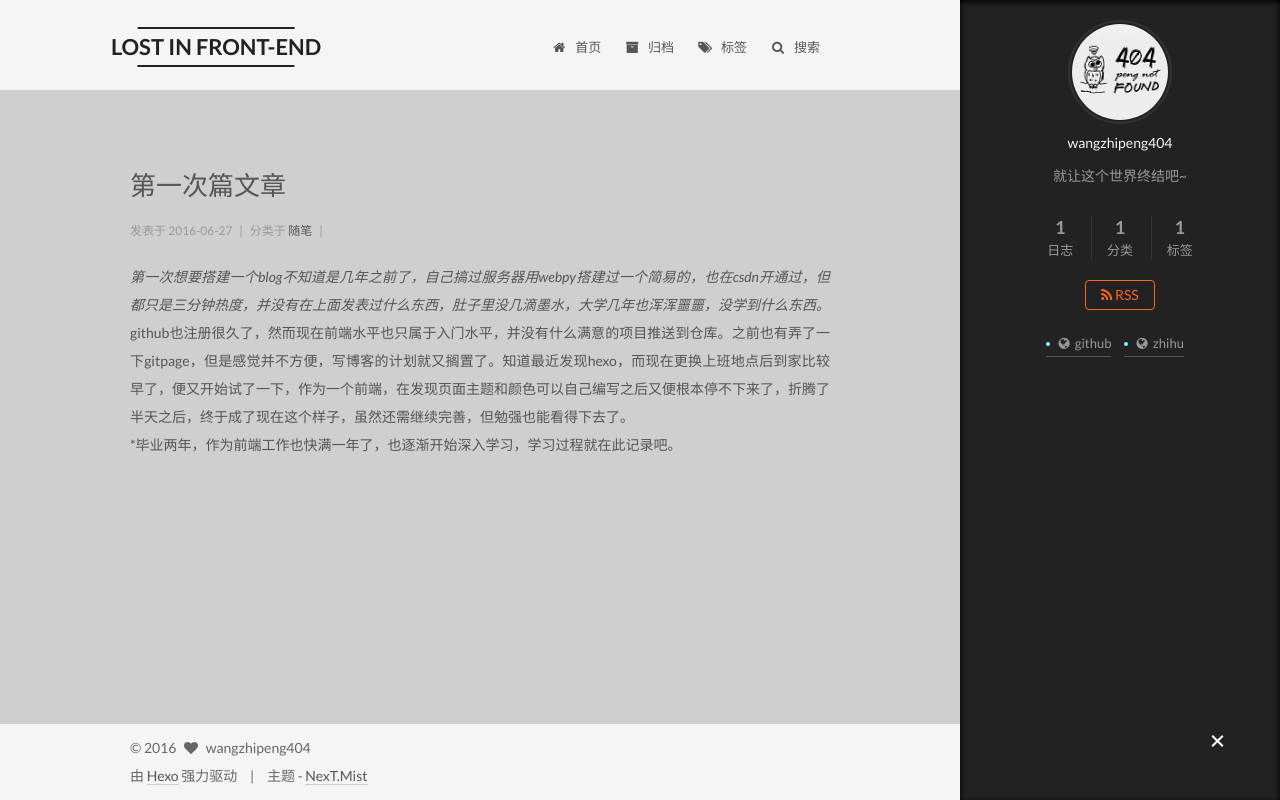
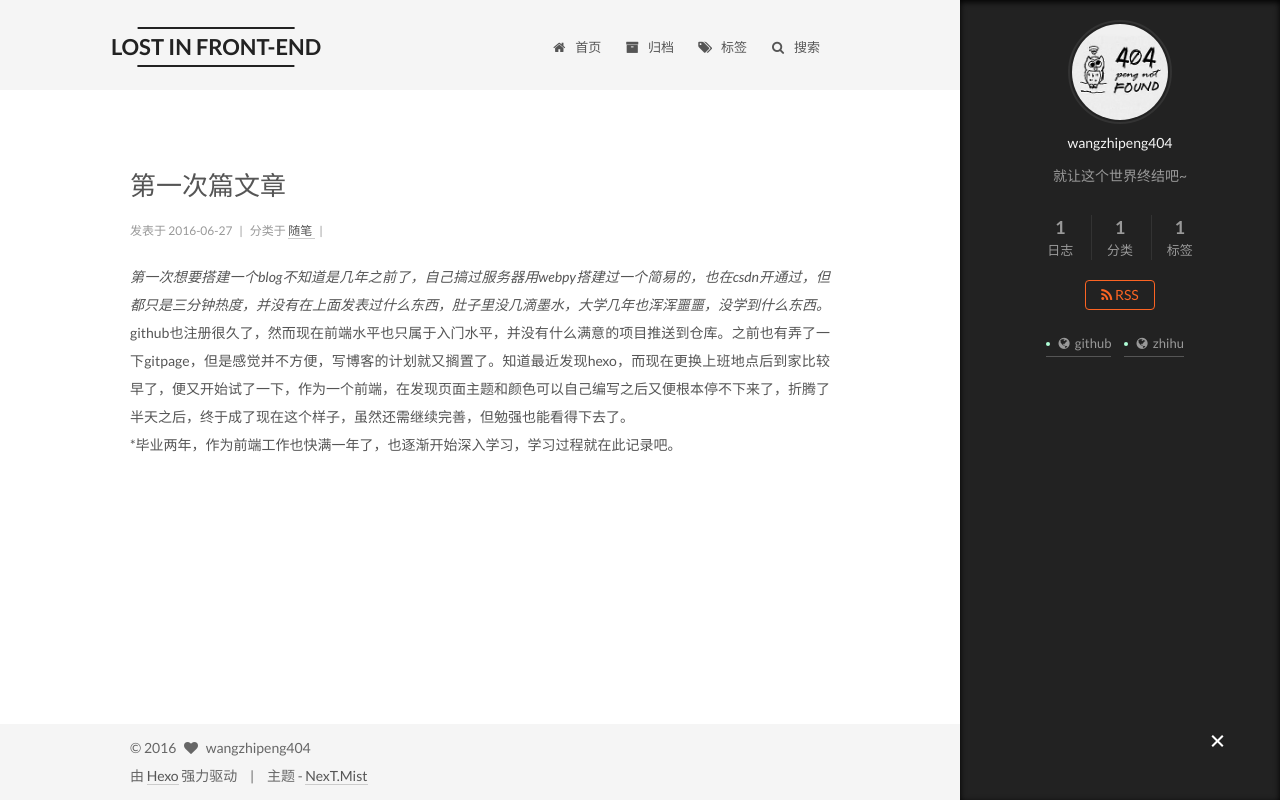
Before and after one commit to wangzhipeng404/blog, a plain HTML site: page index.html in a window 1280 px wide. Drawn offline with Linux system fonts and the light colour scheme; a script that the page names is missing.

Commit message:
Site updated: 2016-06-28 15:16:56

```diff
--- a/css/main.css
+++ b/css/main.css
@@ -451,7 +451,6 @@ body {
 .container {
   position: relative;
   min-height: 100%;
-  background-color: #cfcfcf;
 }
 .header-inner {
   margin: 0 auto;
@@ -1550,7 +1549,7 @@ pre .javascript .function {
   width: 4px;
   height: 4px;
   border-radius: 50%;
-  background: #87f7ff;
+  background: #afffd7;
 }
 .links-of-blogroll {
   font-size: 13px;
```
